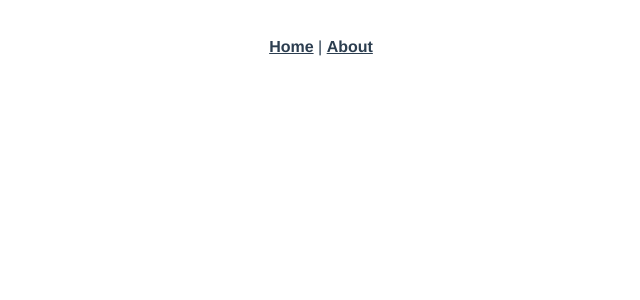
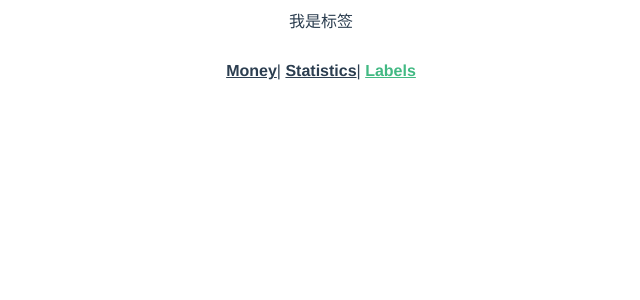
Before and after one commit to mzhaonanq/moneylog-1, a Vue app: page /#/labels in a window 1280 px wide. Shown: the top 300 px of the page, without its empty margins (319-959 px from the left). Built offline with nearby package versions, Linux system fonts and the light colour scheme.

Commit message:
创建三个页面

```diff
--- a/src/App.vue
+++ b/src/App.vue
@@ -1,10 +1,12 @@
+
 <template>
   <div id="app">
+    <router-view />
     <div id="nav">
-      <router-link to="/">Home</router-link> |
-      <router-link to="/about">About</router-link>
+      <router-link to="/money">Money</router-link>|
+      <router-link to="/statistics">Statistics</router-link>|
+      <router-link to="/labels">Labels</router-link>
     </div>
-    <router-view/>
   </div>
 </template>
 
--- a/src/main.ts
+++ b/src/main.ts
@@ -1,13 +1,13 @@
-import Vue from 'vue'
-import App from './App.vue'
-import './registerServiceWorker'
-import router from './router'
-import store from './store'
+import Vue from "vue";
+import App from "./App.vue";
+import "./registerServiceWorker";
+import router from "./router";
+import store from "./store";
 
-Vue.config.productionTip = false
+Vue.config.productionTip = false;
 
 new Vue({
-  router,
+  router: router,
   store,
-  render: h => h(App)
-}).$mount('#app')
+  render: (h) => h(App),
+}).$mount("#app");
--- a/src/router/index.ts
+++ b/src/router/index.ts
@@ -1,27 +1,46 @@
-import Vue from 'vue'
-import VueRouter, { RouteConfig } from 'vue-router'
-import Home from '../views/Home.vue'
+import Vue from "vue";
+import VueRouter, { RouteConfig } from "vue-router";
+import Money from "@/views/Money.vue";
+import Statistics from "@/views/Statistics.vue";
+import Labels from "@/views/Labels.vue";
 
-Vue.use(VueRouter)
+Vue.use(VueRouter);
 
-  const routes: Array<RouteConfig> = [
+const routes: Array<RouteConfig> = [
   {
-    path: '/',
-    name: 'Home',
-    component: Home
+    path: "/",
+    redirect: "/money",
   },
   {
-    path: '/about',
-    name: 'About',
-    // route level code-splitting
-    // this generates a separate chunk (about.[hash].js) for this route
-    // which is lazy-loaded when the route is visited.
-    component: () => import(/* webpackChunkName: "about" */ '../views/About.vue')
-  }
-]
+    path: "/money",
+    component: Money,
+  },
+  {
+    path: "/statistics",
+    component: Statistics,
+  },
+  {
+    path: "/labels",
+    component: Labels,
+  },
+  // {
+  //   path: "/home",
+  //   name: "Home",
+  //   component: Home,
+  // },
+  // {
+  //   path: "/about",
+  //   name: "About",
+  //   // route level code-splitting
+  //   // this generates a separate chunk (about.[hash].js) for this route
+  //   // which is lazy-loaded when the route is visited.
+  //   component: () =>
+  //     import(/* webpackChunkName: "about" */ "../views/About.vue"),
+  // },
+];
 
 const router = new VueRouter({
-  routes
-})
+  routes,
+});
 
-export default router
+export default router;
--- /dev/null
+++ b/src/views/Labels.vue
@@ -0,0 +1,3 @@
+<template>
+  <div>我是标签</div>
+</template>
--- /dev/null
+++ b/src/views/Money.vue
@@ -0,0 +1,3 @@
+<template>
+  <div>我是钱</div>
+</template>
--- /dev/null
+++ b/src/views/Statistics.vue
@@ -0,0 +1,3 @@
+<template>
+  <div>我是数据</div>
+</template>
```
Also changed, not shown: tsconfig.json (+4 -16 lines).
